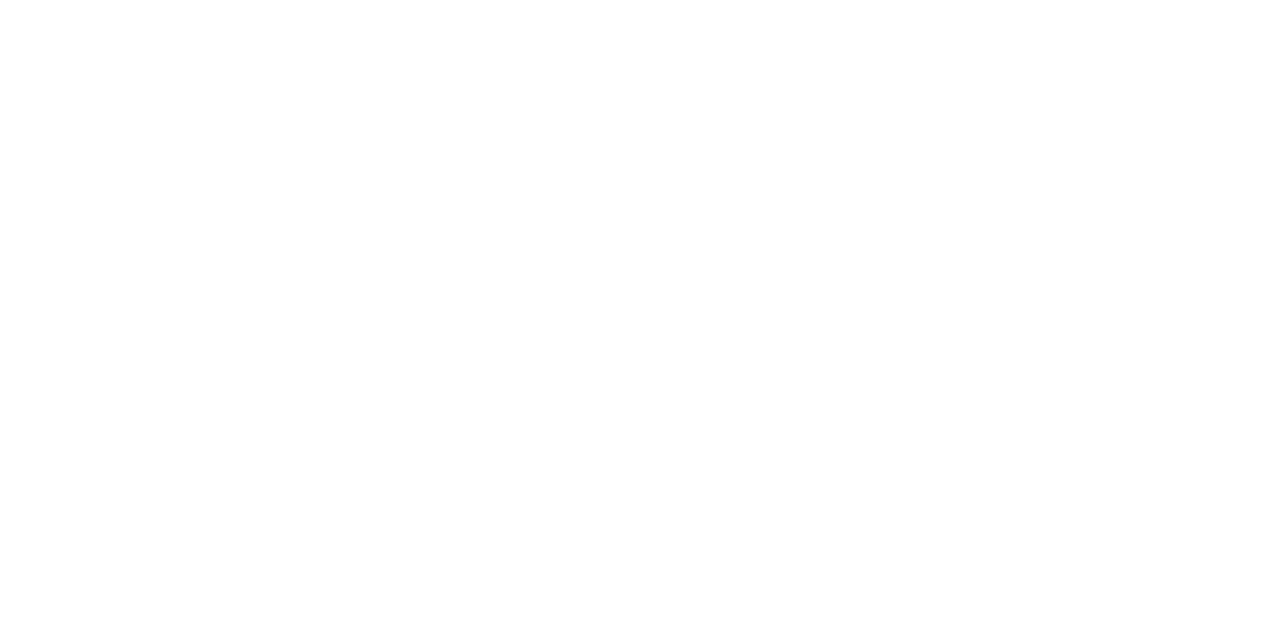
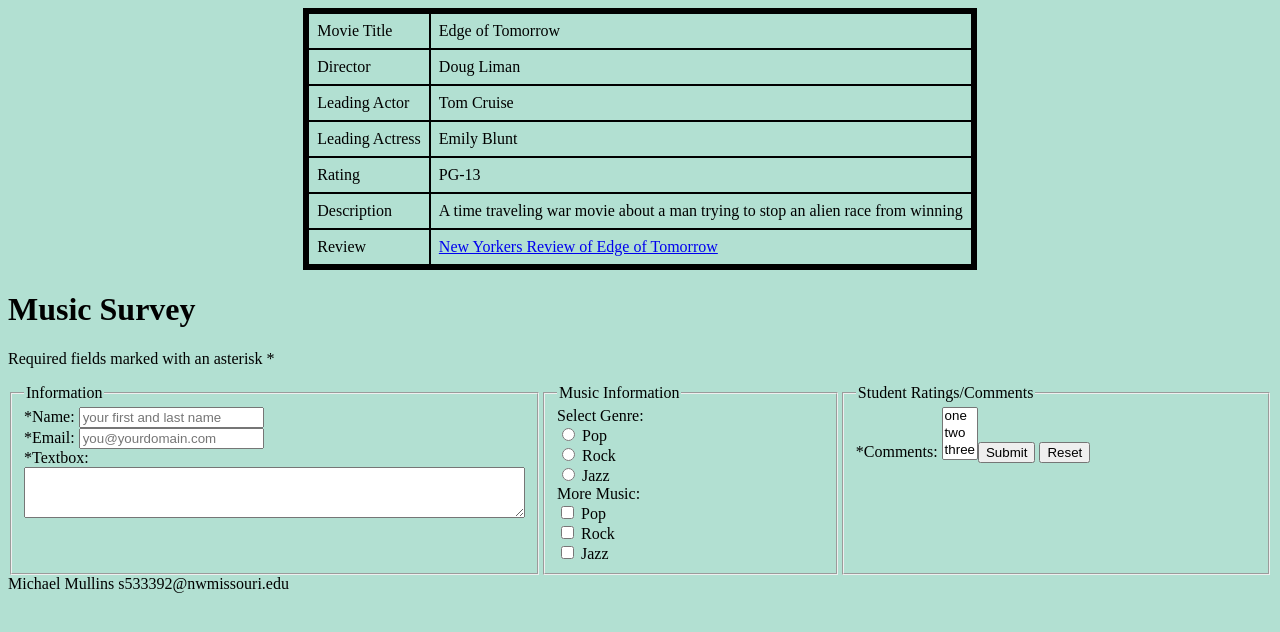
Before and after one commit to 44334-fa21/ch8-9handsonexercise-Mullmic, a plain HTML site: page index.html in a window 1280 px wide. Drawn offline with Linux system fonts and the light colour scheme.

Commit message:
Exercise Assignment
Did homework for the class

```diff
--- a/index.html
+++ b/index.html
@@ -1,13 +1,120 @@
 <!DOCTYPE html>
 <html lang="en">
 	<head>
-		<title>LASTNAME Chapter8-9HandsOnExercise</title>
+		<title>Mullins Chapter8-9HandsOnExercise</title>
 		<meta charset="utf-8">
 		<style>
-
+		table {margin: auto;
+					border: 5px solid #000;
+					border-spacing: 0;
+				}
+				td, th {padding: 0.5em;
+						border: .5px solid #000;
+					}
+					caption {font-size: 1.2em;}
+					body{  background-color: #B2E0D2;}
+					#wrapper {
+						display: flex;
+										flex-direction: row;}
+					#stupers{flex: 2;}
+					#stuRating{flex: 3;}
+					#stuInfoCol1{flex: 2;}
+					#stuInfoCol2{flex: 3;}
+					input[type="radio"], input[type="checkbox"]{display: inline;}
+@media only screen and (max-width: 768px) {
+  #wrapper {grid-template-columns: auto;
+            grid-template-rows: 200px auto auto auto 100px;}
+    header {grid-row: 1/2; grid-column: 1/2;}
+    nav {grid-row: 4/5; grid-column: 1/2;}
+    main {grid-row: 2/3; grid-column: 1/2;}
+    aside {grid-row: 3/4; grid-column: 1/2;}
+    footer {grid-row: 5/6; grid-column: 1/2;}}
 		</style>
 	</head>
 <body>
+	<table>
+			 <thread>
+			 </thread>
+			 <tbody>
+				<tr>
+				<td> Movie Title </td>
+				<td>Edge of Tomorrow</td>
+			</tr>
+			<tr>
+			 <td>Director</td>
+			 <td>Doug Liman</td>
+		 </tr>
+		 <tr>
+ 		 <td>Leading Actor</td>
+ 		 <td>Tom Cruise</td>
+ 	 </tr>
+	 <tr>
+		<td>Leading Actress</td>
+		<td>Emily Blunt</td>
+	</tr>
+	<tr>
+	 <td>Rating</td>
+	 <td>PG-13</td>
+ </tr>
+ <tr>
+	<td>Description</td>
+	<td>A time traveling war movie about a man trying to stop an alien race from winning</td>
+</tr>	<tr>
+	 <td>Review</td>
+	 <td><a href="https://www.newyorker.com/culture/richard-brody/a-spoiler-filled-review-of-edge-of-tomorrow">New Yorkers Review of Edge of Tomorrow </a></td>
+ </tr>
 
+			 </tbody>
+		 </table>
+		 <h1>Music Survey</h1>
+		 <p>Required fields marked with an asterisk *</p>
+		 <form method="post" action="http://webdevbasics.net/scripts/demo.php">
+			 <div id="wrapper">
+				 <fieldset id="stupers"><legend>Information</legend>
+					 <label for="myName">*Name:</label>
+					 <input type="text" name="myName" id="myName" required="required"
+					 placeholder="your first and last name">
+					 <br>
+					 <label for="myEmail">*Email:</label>
+					 <input type="text" name="myEmail" id="myEmail" required="required"
+					 placeholder="you@yourdomain.com">
+					 <br>
+					 <label for="myEmail">*Textbox:</label>
+					 	<textarea
+						rows="3" cols="60"> </textarea>
+				 </fieldset>
+
+				 <fieldset id="stuInfoCol1"><legend>Music Information</legend>
+					 Select Genre:<br>
+					 <input type="radio" name"myStatus" id="GS" value="Graduate Student">
+					 Pop<br>
+					 <input type="radio" name"myStatus" id="S" value="Senior">
+					 Rock <br>
+					 <input type="radio" name"myStatus" id="J" value="Junior">
+					 Jazz <br>
+
+					 More Music: <br>
+					 <input type="checkbox" name="myOrg" id="acm" value="ACM">
+					 Pop<br>
+					 <input type="checkbox" name="myOrg" id="adink" value="adink">
+	 				Rock<br>
+					<input type="checkbox" name="myOrg" id="s" value="Sorority">
+					Jazz<br>
+
+
+				 </fieldset>
+
+	<fieldset id="stuRating"><legend>Student Ratings/Comments</legend>
+	<labe for="myComments">*Comments:</label>
+<select size="3" name="campus" id="campus">
+	<option value="Yes">one</option>
+<option value="No">two</option>
+<option value="Yes">three</option>
+<option value="No">four</option>
+		<input id="mySubmit" type="submit" value="Submit">
+				<input id="mySubmit" type="reset" value="Reset">
+	</fieldset>
+			 </div>
 </body>
+<footer> Michael Mullins s533392@nwmissouri.edu </footer>
 </html>
```
